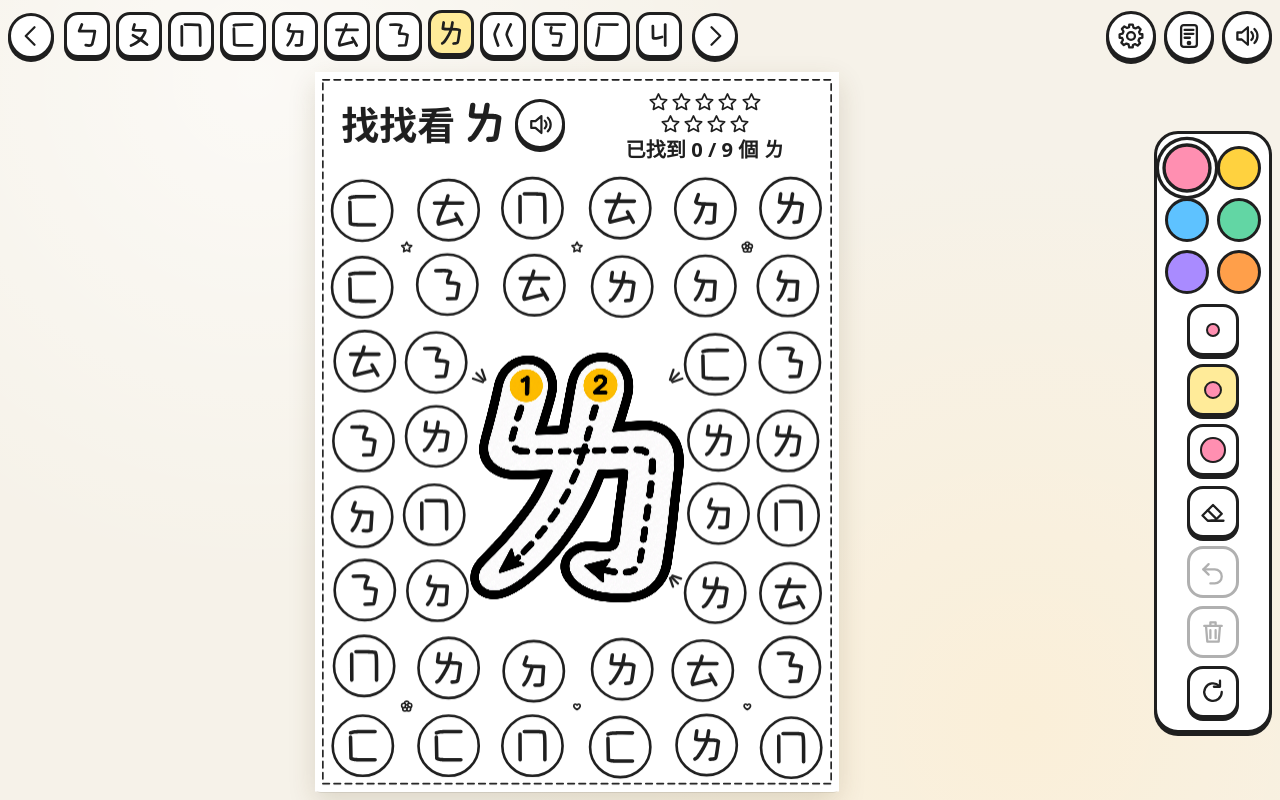
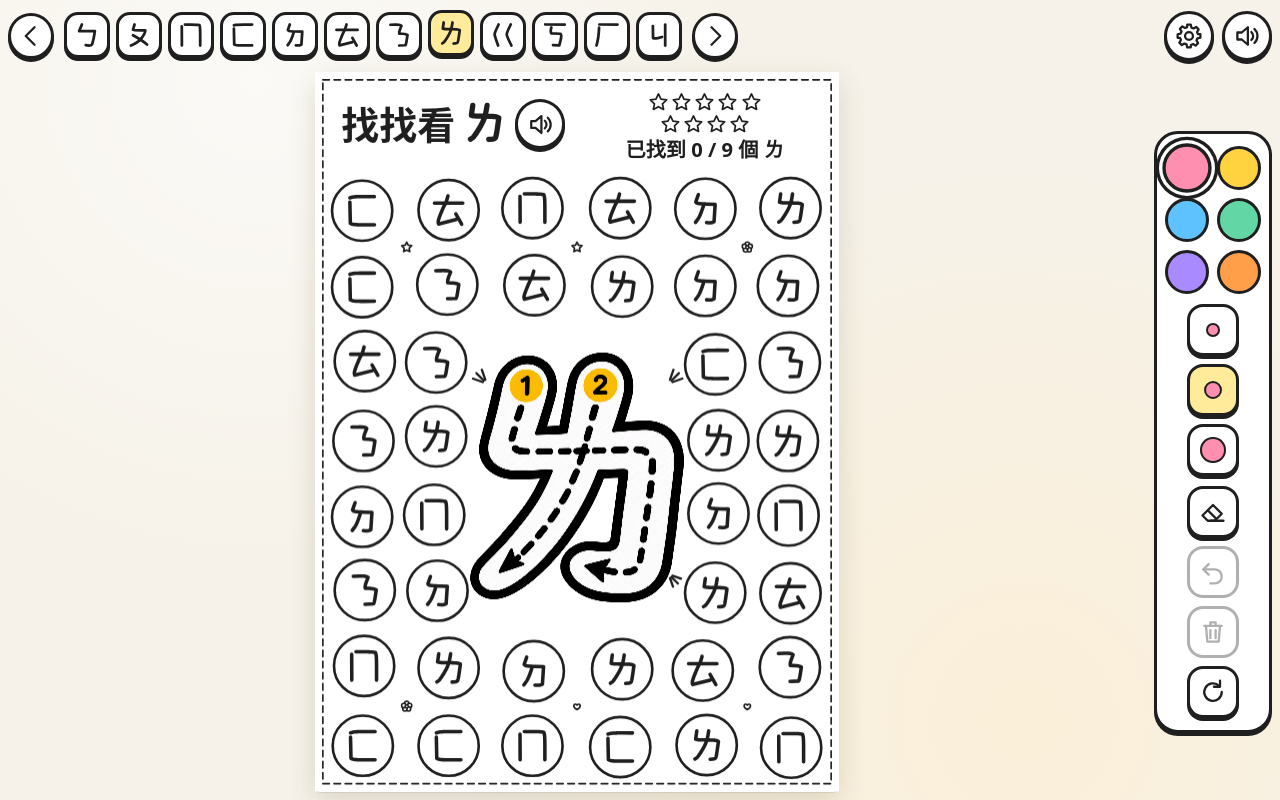
Before and after one commit to lala-lee-jobs/zhuyin-find-it, a Vue app: page / in a window 1280 px wide. Built offline with nearby package versions, Linux system fonts and the light colour scheme.

Commit message:
電子紙模式開關移到大人設定
Co-Authored-By: Claude Opus 5.5 <noreply@anthropic.com>

```diff
--- a/src/App.vue
+++ b/src/App.vue
@@ -183,10 +183,6 @@ function onSetUnlocked(id: string): void {
   ws.setUnlockedUntil(id)
 }
 
-function toggleEpaper(): void {
-  ws.setEpaper(!ws.epaper.value)
-}
-
 // 換題時把焦點留在學習單，避免螢幕閱讀器停在舊按鈕
 watch(ws.currentId, () => stage.value?.focus({ preventScroll: true }))
 </script>
@@ -223,17 +219,6 @@ watch(ws.currentId, () => stage.value?.focus({ preventScroll: true }))
           </button>
           <div v-if="settingsHint" class="settings-hint" role="status">大人設定：請按住 1 秒</div>
         </div>
-        <button
-          type="button"
-          class="round-btn epaper-btn"
-          :class="{ on: ws.epaper.value }"
-          :aria-pressed="ws.epaper.value"
-          aria-label="彩色電子紙模式"
-          :title="ws.epaper.value ? '彩色電子紙模式：開' : '彩色電子紙模式：關'"
-          @click="toggleEpaper"
-        >
-          <AppIcon name="epaper" />
-        </button>
         <button
           type="button"
           class="round-btn"
@@ -309,7 +294,9 @@ watch(ws.currentId, () => stage.value?.focus({ preventScroll: true }))
       :worksheets="ws.worksheets"
       :unlocked-until-id="ws.unlockedUntilId.value"
       :brush-sound="ws.brushSound.value"
+      :epaper="ws.epaper.value"
       @set-unlocked="onSetUnlocked"
+      @set-epaper="ws.setEpaper"
       @set-brush-sound="ws.setBrushSound"
       @close="showSettings = false"
     />
@@ -410,9 +397,6 @@ watch(ws.currentId, () => stage.value?.focus({ preventScroll: true }))
   border: 2px solid var(--ink);
   border-radius: 14px;
 }
-.epaper-btn.on {
-  background: var(--accent-soft);
-}
 .stage {
   grid-area: stage;
   min-height: 0;
--- a/src/components/SettingsDialog.vue
+++ b/src/components/SettingsDialog.vue
@@ -2,6 +2,7 @@
 /**
  * 大人設定（長按頂列齒輪 1 秒才會打開，避免小朋友誤觸）：
  * - 開放題目：跟著學校進度，點一個注音 = 開放到這一題（含）為止
+ * - 彩色電子紙模式：飽和配色、關閉動畫
  * - 筆刷音效：塗色時的沙沙聲（預設關閉）
  * - 素材出處：CC BY 4.0 要求標示來源
  */
@@ -16,10 +17,12 @@ const props = defineProps<{
   worksheets: readonly ZhuyinWorksheet[]
   unlockedUntilId: string
   brushSound: boolean
+  epaper: boolean
 }>()
 const emit = defineEmits<{
   (e: 'set-unlocked', id: string): void
   (e: 'set-brush-sound', on: boolean): void
+  (e: 'set-epaper', on: boolean): void
   (e: 'close'): void
 }>()
 
@@ -58,6 +61,24 @@ const summary = computed(() => {
             </button>
           </div>
           <p class="summary" role="status">{{ summary }}</p>
+        </section>
+
+        <section>
+          <h4>顯示</h4>
+          <button
+            type="button"
+            role="switch"
+            class="switch-row"
+            :aria-checked="epaper"
+            @click="emit('set-epaper', !epaper)"
+          >
+            <AppIcon name="epaper" :size="26" />
+            <span class="switch-label">
+              <span>彩色電子紙模式</span>
+              <small>顏色改深、改鮮豔，並關閉動畫，適合彩色電子紙</small>
+            </span>
+            <span class="switch" :class="{ on: epaper }" aria-hidden="true"><span class="knob" /></span>
+          </button>
         </section>
 
         <section>
```
